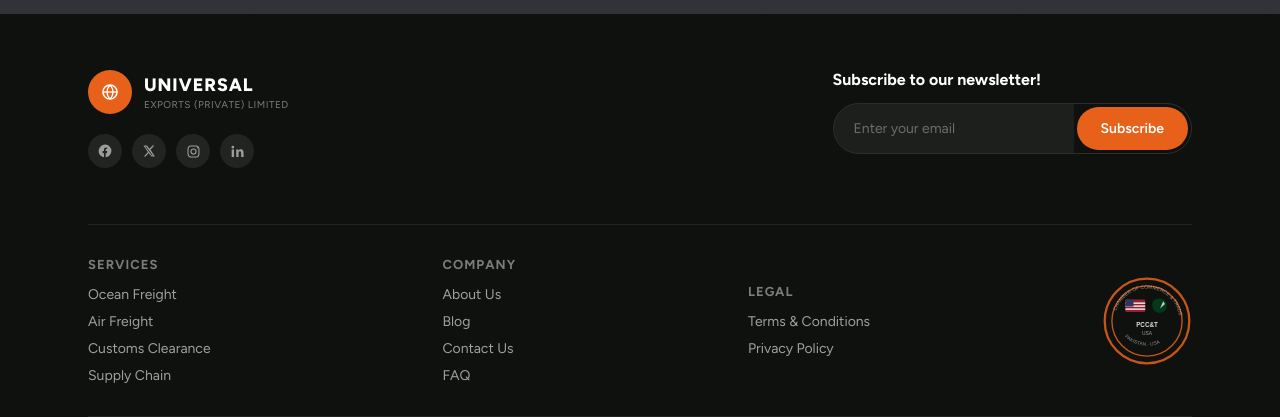
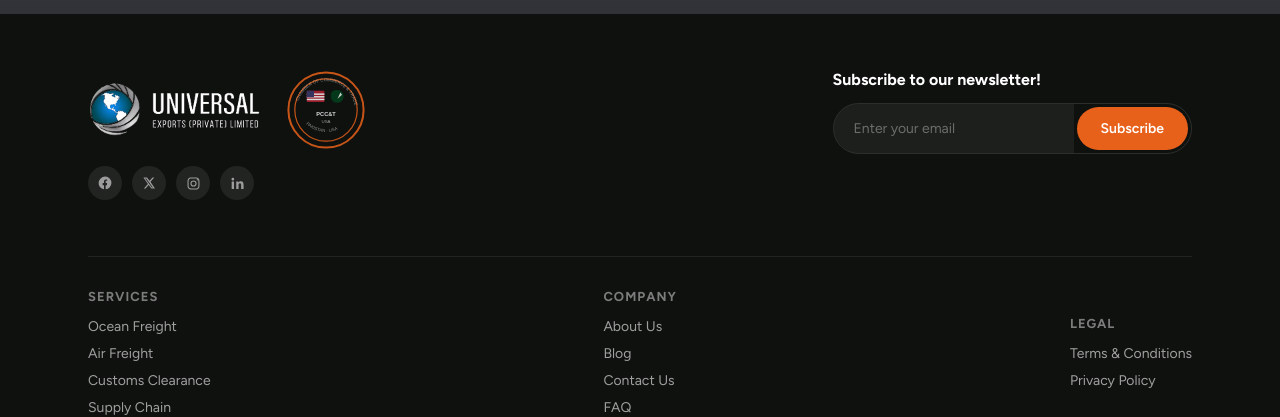
Before and after one commit to arhamansar720-ops/universal-exports, a Next.js app: page / in a window 1280 px wide. Shown: the part 5801-6218 px from the top of the page. Built offline with nearby package versions, Linux system fonts and the light colour scheme; grey boxes are pictures that could not be loaded.

Commit message:
Add files via upload

```diff
--- a/src/components/Footer.tsx
+++ b/src/components/Footer.tsx
@@ -7,19 +7,33 @@ export default function Footer() {
         {/* Top row: logo+social LEFT, newsletter RIGHT */}
         <div className="footer-top-row">
           <div className="footer-brand">
-            <div className="footer-logo">
-              <span className="footer-logo-icon">
-                <svg viewBox="0 0 17 17" fill="none">
-                  <circle cx="8.5" cy="8.5" r="6" stroke="white" strokeWidth="1.3"/>
-                  <path d="M2.5 8.5h12" stroke="white" strokeWidth="1.1"/>
-                  <path d="M8.5 2.5c-1.7 1.7-2.5 3.8-2.5 6s.8 4.3 2.5 6" stroke="white" strokeWidth="1.1"/>
-                  <path d="M8.5 2.5c1.7 1.7 2.5 3.8 2.5 6s-.8 4.3-2.5 6" stroke="white" strokeWidth="1.1"/>
+            <div style={{ display: 'flex', alignItems: 'center', gap: '24px', marginBottom: '16px' }}>
+              {/* eslint-disable-next-line @next/next/no-img-element */}
+              <img src="/logo.png" alt="Universal Exports" style={{ height: 56, width: 'auto', objectFit: 'contain' }} />
+              <div className="footer-seal">
+                <svg viewBox="0 0 100 100" fill="none" xmlns="http://www.w3.org/2000/svg" width="80" height="80">
+                  <circle cx="50" cy="50" r="47" stroke="#E8611A" strokeWidth="2.5"/>
+                  <circle cx="50" cy="50" r="39" stroke="#E8611A" strokeWidth="1.5"/>
+                  <rect x="26" y="26" width="22" height="14" rx="1" fill="#B22234"/>
+                  <rect x="26" y="29.3" width="22" height="1.8" fill="white"/>
+                  <rect x="26" y="32.6" width="22" height="1.8" fill="white"/>
+                  <rect x="26" y="35.9" width="22" height="1.8" fill="white"/>
+                  <rect x="26" y="26" width="9" height="8" fill="#3C3B6E"/>
+                  <circle cx="64" cy="33" r="8" fill="#01411C"/>
+                  <circle cx="61.5" cy="31" r="5.5" fill="#01411C"/>
+                  <path d="M68 28 L64.5 36 L70 31 Z" fill="white" opacity="0.9"/>
+                  <text x="50" y="57" textAnchor="middle" fill="white" fontSize="7" fontWeight="800" fontFamily="sans-serif">PCC&amp;T</text>
+                  <text x="50" y="66" textAnchor="middle" fill="rgba(255,255,255,0.7)" fontSize="5.5" fontFamily="sans-serif">USA</text>
+                  <path id="topArc" d="M 14 50 A 36 36 0 0 1 86 50" fill="none"/>
+                  <text fontSize="5.5" fill="rgba(255,255,255,0.6)" fontFamily="sans-serif">
+                    <textPath href="#topArc" startOffset="10%">CHAMBER OF COMMERCE &amp; TRADE</textPath>
+                  </text>
+                  <path id="botArc" d="M 18 58 A 36 36 0 0 0 82 58" fill="none"/>
+                  <text fontSize="5.5" fill="rgba(255,255,255,0.6)" fontFamily="sans-serif">
+                    <textPath href="#botArc" startOffset="15%">PAKISTAN · USA</textPath>
+                  </text>
                 </svg>
-              </span>
-              <span>
-                <div className="footer-logo-name">UNIVERSAL</div>
-                <div className="footer-logo-sub">EXPORTS (PRIVATE) LIMITED</div>
-              </span>
+              </div>
             </div>
             <div className="footer-socials">
               <a href="#" className="footer-soc" aria-label="Facebook">
@@ -56,7 +70,7 @@ export default function Footer() {
 
         <div className="footer-divider" />
 
-        {/* Middle row: 3 link columns + PCCAT seal */}
+        {/* Middle row: 3 link columns */}
         <div className="footer-mid-row">
           <div className="footer-col">
             <p className="footer-col-label">Services</p>
@@ -77,30 +91,6 @@ export default function Footer() {
             <Link href="#" className="footer-col-link">Terms &amp; Conditions</Link>
             <Link href="#" className="footer-col-link">Privacy Policy</Link>
           </div>
-          <div className="footer-seal">
-            <svg viewBox="0 0 100 100" fill="none" xmlns="http://www.w3.org/2000/svg" width="90" height="90">
-              <circle cx="50" cy="50" r="47" stroke="#E8611A" strokeWidth="2.5"/>
-              <circle cx="50" cy="50" r="39" stroke="#E8611A" strokeWidth="1.5"/>
-              <rect x="26" y="26" width="22" height="14" rx="1" fill="#B22234"/>
-              <rect x="26" y="29.3" width="22" height="1.8" fill="white"/>
-              <rect x="26" y="32.6" width="22" height="1.8" fill="white"/>
-              <rect x="26" y="35.9" width="22" height="1.8" fill="white"/>
-              <rect x="26" y="26" width="9" height="8" fill="#3C3B6E"/>
-              <circle cx="64" cy="33" r="8" fill="#01411C"/>
-              <circle cx="61.5" cy="31" r="5.5" fill="#01411C"/>
-              <path d="M68 28 L64.5 36 L70 31 Z" fill="white" opacity="0.9"/>
-              <text x="50" y="57" textAnchor="middle" fill="white" fontSize="7" fontWeight="800" fontFamily="sans-serif">PCC&amp;T</text>
-              <text x="50" y="66" textAnchor="middle" fill="rgba(255,255,255,0.7)" fontSize="5.5" fontFamily="sans-serif">USA</text>
-              <path id="topArc" d="M 14 50 A 36 36 0 0 1 86 50" fill="none"/>
-              <text fontSize="5.5" fill="rgba(255,255,255,0.6)" fontFamily="sans-serif">
-                <textPath href="#topArc" startOffset="10%">CHAMBER OF COMMERCE &amp; TRADE</textPath>
-              </text>
-              <path id="botArc" d="M 18 58 A 36 36 0 0 0 82 58" fill="none"/>
-              <text fontSize="5.5" fill="rgba(255,255,255,0.6)" fontFamily="sans-serif">
-                <textPath href="#botArc" startOffset="15%">PAKISTAN · USA</textPath>
-              </text>
-            </svg>
-          </div>
         </div>
 
         <div className="footer-divider" />
```
